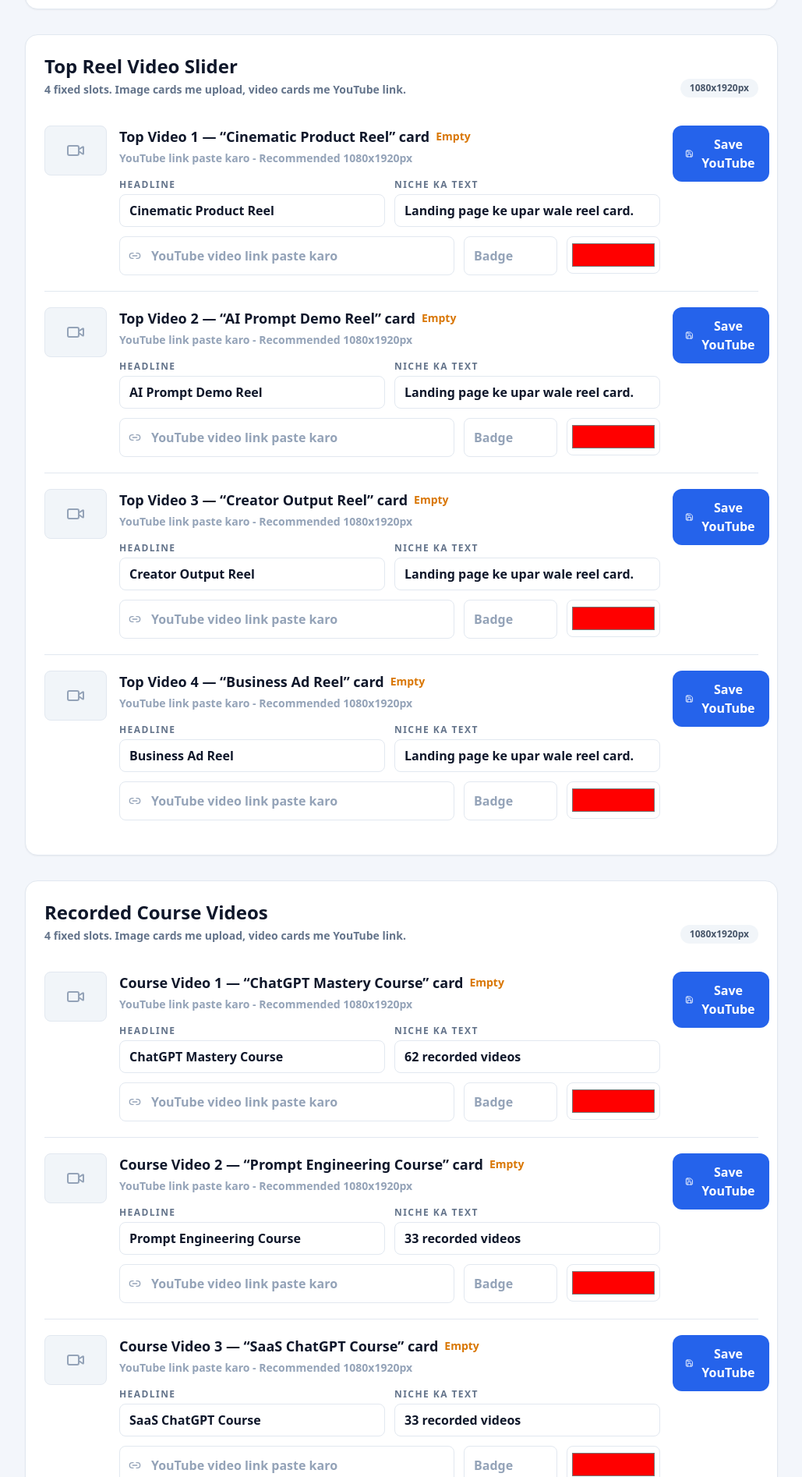
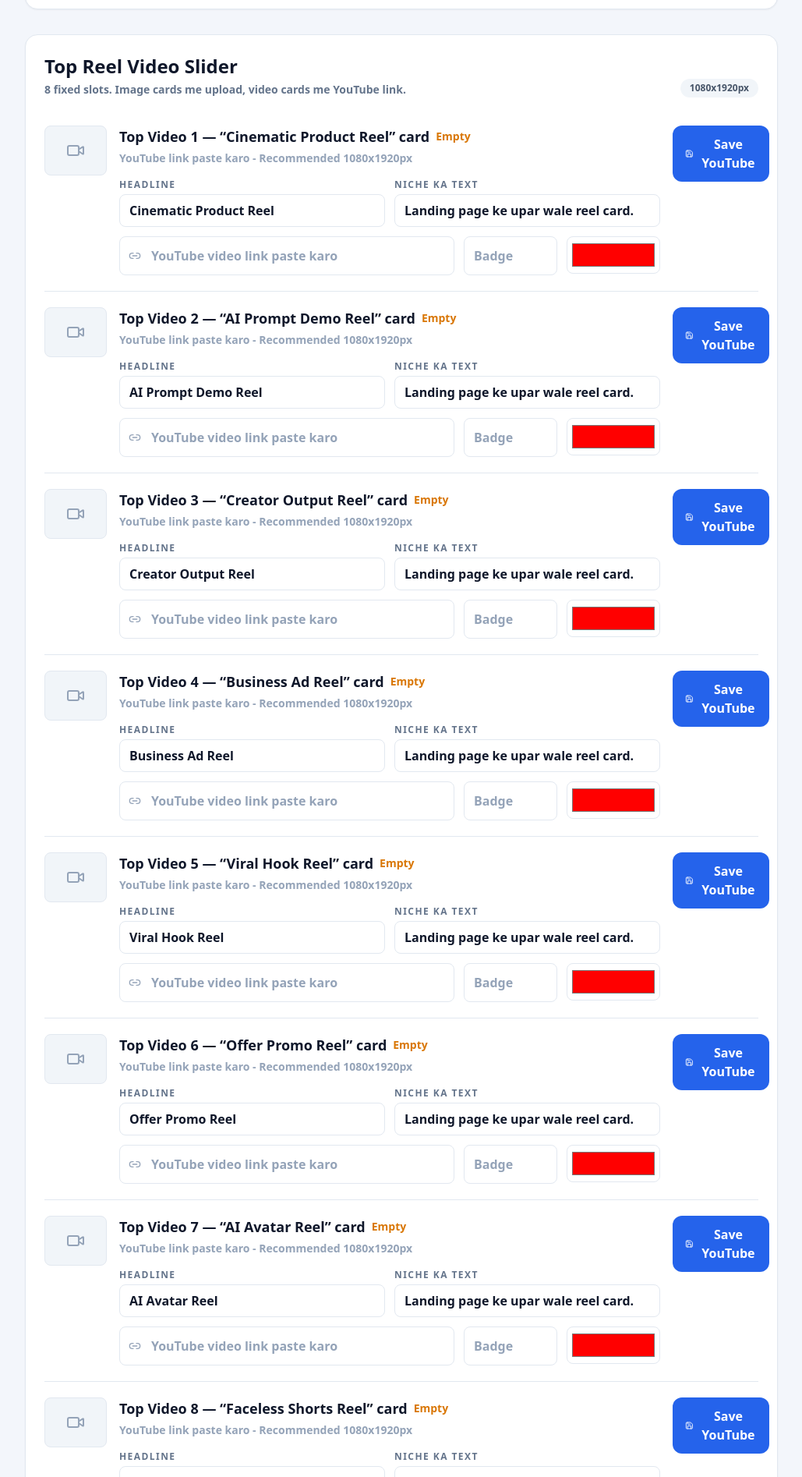
Before and after one commit to tarik-ali2/cineforge-enterprise, a Next.js app in the folder apps/web/: page /admin/content in a window 1280 px wide. Shown: the part 1926-3820 px from the top of the page at 78% size, without its empty margins (250-1279 px from the left). Built offline with nearby package versions, Linux system fonts and the light colour scheme; no server answers.

Commit message:
Add eight editable reel video slots

```diff
--- a/apps/web/src/app/admin/content/page.tsx
+++ b/apps/web/src/app/admin/content/page.tsx
@@ -71,6 +71,10 @@ const slots: Slot[] = [
   { id: 'topv2', sectionKey: 'showcase_videos', group: 'Top Reel Video Slider', label: 'Top Video 2', title: 'AI Prompt Demo Reel', description: 'Landing page ke upar wale reel card.', type: 'video', width: 1080, height: 1920, sortOrder: 2 },
   { id: 'topv3', sectionKey: 'showcase_videos', group: 'Top Reel Video Slider', label: 'Top Video 3', title: 'Creator Output Reel', description: 'Landing page ke upar wale reel card.', type: 'video', width: 1080, height: 1920, sortOrder: 3 },
   { id: 'topv4', sectionKey: 'showcase_videos', group: 'Top Reel Video Slider', label: 'Top Video 4', title: 'Business Ad Reel', description: 'Landing page ke upar wale reel card.', type: 'video', width: 1080, height: 1920, sortOrder: 4 },
+  { id: 'topv5', sectionKey: 'showcase_videos', group: 'Top Reel Video Slider', label: 'Top Video 5', title: 'Viral Hook Reel', description: 'Landing page ke upar wale reel card.', type: 'video', width: 1080, height: 1920, sortOrder: 5 },
+  { id: 'topv6', sectionKey: 'showcase_videos', group: 'Top Reel Video Slider', label: 'Top Video 6', title: 'Offer Promo Reel', description: 'Landing page ke upar wale reel card.', type: 'video', width: 1080, height: 1920, sortOrder: 6 },
+  { id: 'topv7', sectionKey: 'showcase_videos', group: 'Top Reel Video Slider', label: 'Top Video 7', title: 'AI Avatar Reel', description: 'Landing page ke upar wale reel card.', type: 'video', width: 1080, height: 1920, sortOrder: 7 },
+  { id: 'topv8', sectionKey: 'showcase_videos', group: 'Top Reel Video Slider', label: 'Top Video 8', title: 'Faceless Shorts Reel', description: 'Landing page ke upar wale reel card.', type: 'video', width: 1080, height: 1920, sortOrder: 8 },
 
   { id: 'course1', sectionKey: 'course_videos', group: 'Recorded Course Videos', label: 'Course Video 1', title: 'ChatGPT Mastery Course', description: '62 recorded videos', type: 'course', width: 1080, height: 1920, sortOrder: 1 },
   { id: 'course2', sectionKey: 'course_videos', group: 'Recorded Course Videos', label: 'Course Video 2', title: 'Prompt Engineering Course', description: '33 recorded videos', type: 'course', width: 1080, height: 1920, sortOrder: 2 },
--- a/apps/web/src/components/LandingPage.tsx
+++ b/apps/web/src/components/LandingPage.tsx
@@ -21,7 +21,9 @@ const showcaseVideos = [
   { title: 'Faceless Shorts Pack', tag: 'Sora/Reel Format', url: 'https://www.youtube.com/embed/dQw4w9WgXcQ' },
   { title: 'Business Ad Reel', tag: 'InVideo Prompt', url: 'https://www.youtube.com/embed/dQw4w9WgXcQ' },
   { title: 'Viral Hook Video', tag: 'Creator Script Prompt', url: 'https://www.youtube.com/embed/dQw4w9WgXcQ' },
-  { title: 'Offer Promo Reel', tag: 'Sales Video Prompt', url: 'https://www.youtube.com/embed/dQw4w9WgXcQ' }
+  { title: 'Offer Promo Reel', tag: 'Sales Video Prompt', url: 'https://www.youtube.com/embed/dQw4w9WgXcQ' },
+  { title: 'AI Avatar Reel', tag: 'Avatar Video Prompt', url: 'https://www.youtube.com/embed/dQw4w9WgXcQ' },
+  { title: 'Faceless Shorts Reel', tag: 'Shorts Prompt Pack', url: 'https://www.youtube.com/embed/dQw4w9WgXcQ' }
 ];
 const imageCards = [
   'Google Gemini Image Prompts',
@@ -96,6 +98,8 @@ type PublicCard = {
   mediaId?: { url?: string; alt?: string };
   badgeText?: string;
   borderColor?: string;
+  sortOrder?: number;
+  targetSlot?: string;
 };
 
 function isVideoUrl(url: string) {
@@ -179,8 +183,11 @@ export function LandingPage() {
   }, []);
 
   const dynamicShowcaseVideos = useMemo(() => {
-    const cards = cmsCards.filter((card) => card.sectionKey === 'showcase_videos' && card.videoUrl);
-    return cards.length ? cards.map((card) => ({ title: card.title || 'Video Card', tag: card.description || 'AI video prompt', url: card.videoUrl || '' })) : showcaseVideos;
+    const editableCards = cmsCards.filter((card) => card.sectionKey === 'showcase_videos' && card.videoUrl && Number(card.sortOrder) >= 1 && Number(card.sortOrder) <= 8);
+    const legacyCards = cmsCards.filter((card) => card.sectionKey === 'showcase_videos' && card.videoUrl && (!card.sortOrder || Number(card.sortOrder) < 1));
+    const cardsByOrder = new Map(editableCards.map((card) => [Number(card.sortOrder), card]));
+    const orderedCards = Array.from({ length: 8 }, (_, index) => cardsByOrder.get(index + 1) || legacyCards.shift()).filter(Boolean) as PublicCard[];
+    return orderedCards.length ? orderedCards.map((card) => ({ title: card.title || 'Video Card', tag: card.description || 'AI video prompt', url: card.videoUrl || '' })) : showcaseVideos;
   }, [cmsCards]);
 
   const dynamicImageCards = useMemo(() => {
```
Also changed, not shown: 19 other files (tests, documents, lock files or other folders).
